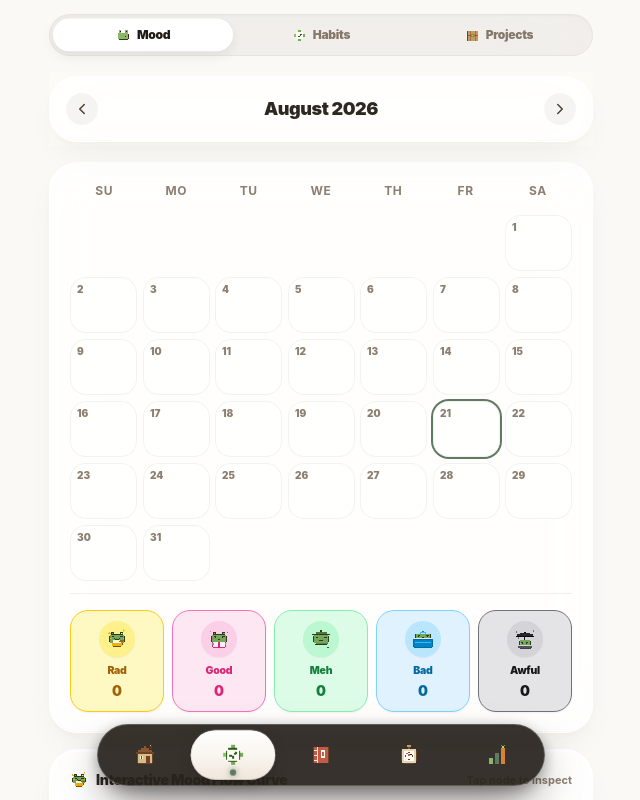
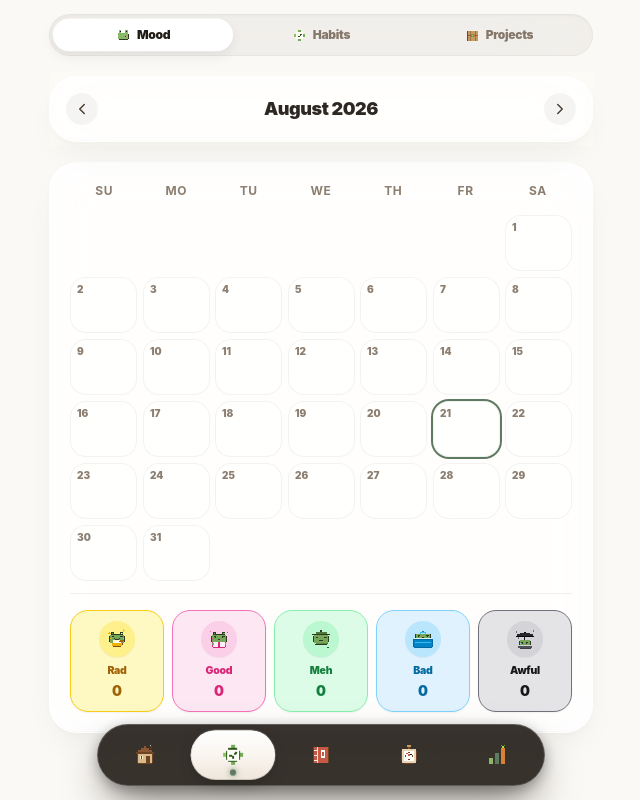
Before and after one commit to summour/Croakle, a React (Vite) app: page / in a window 1280 px wide. Both pictures are taken after a click on the button 552 px from the left and 755 px from the top of the page. Shown: the whole page, without its empty margins (319-959 px from the left). Built offline with nearby package versions, Linux system fonts and the light colour scheme.

Commit message:
refactor(MoodView): remove interactive mood trend chart
Remove the InteractiveMoodTrendChart component and associated imports to simplify the MoodView interface.

```diff
--- a/src/components/MoodView.tsx
+++ b/src/components/MoodView.tsx
@@ -2,10 +2,9 @@ import React, { useState } from 'react';
 import { PageType, MonthData, MOOD_LEVELS } from '../types';
 import { MONTH_NAMES, CALENDAR_HEADER_DAYS, getDaysInMonth, formatIsoDate } from '../utils/dateUtils';
 import { ChevronLeft, ChevronRight, X, Sparkles } from 'lucide-react';
-import { FrogMoodIcon, FrogMoodRad, FrogFaceDockIcon, HabitCloverDockIcon, BambooProjectDockIcon } from './FrogIcons';
+import { FrogMoodIcon, FrogFaceDockIcon, HabitCloverDockIcon, BambooProjectDockIcon } from './FrogIcons';
 import { SubNavTabs } from './SubNavTabs';
 import { useSwipeMonth } from '../hooks/useSwipeMonth';
-import { InteractiveMoodTrendChart } from './charts/InteractiveMoodTrendChart';
 import confetti from 'canvas-confetti';
 
 interface MoodViewProps {
@@ -195,28 +194,6 @@ export const MoodView: React.FC<MoodViewProps> = ({
         </div>
       </div>
 
-      {/* Interactive Mood Trend & Flow Curve Card */}
-      <div className="ios-glass-card p-5 space-y-3">
-        <div className="flex items-center justify-between">
-          <div className="flex items-center gap-2">
-            <FrogMoodRad size={18} />
-            <h3 className="font-black text-sm tracking-tight text-[#2d2823] dark:text-[#f4efe8]">
-              Interactive Mood Flow Curve
-            </h3>
-          </div>
-          <span className="text-[11px] font-bold text-[#8c7e70] dark:text-[#a89b8d]">
-            Tap node to inspect
-          </span>
-        </div>
-
-        <InteractiveMoodTrendChart
-          year={year}
-          monthIndex={monthIndex}
-          monthData={monthData}
-          onSelectDay={(d) => setSelectedDay(d)}
-        />
-      </div>
-
       {/* Select Mood Modal */}
       {selectedDay !== null && (
         <div className="fixed inset-0 z-50 bg-black/60 backdrop-blur-xs flex items-center justify-center p-4">
```
